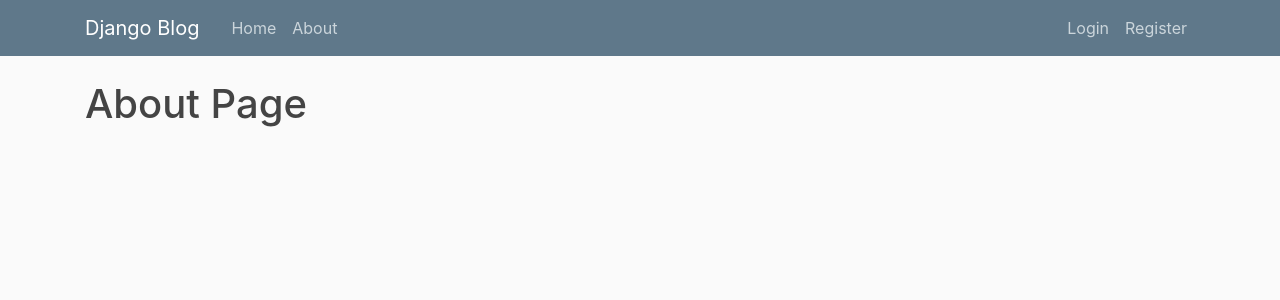
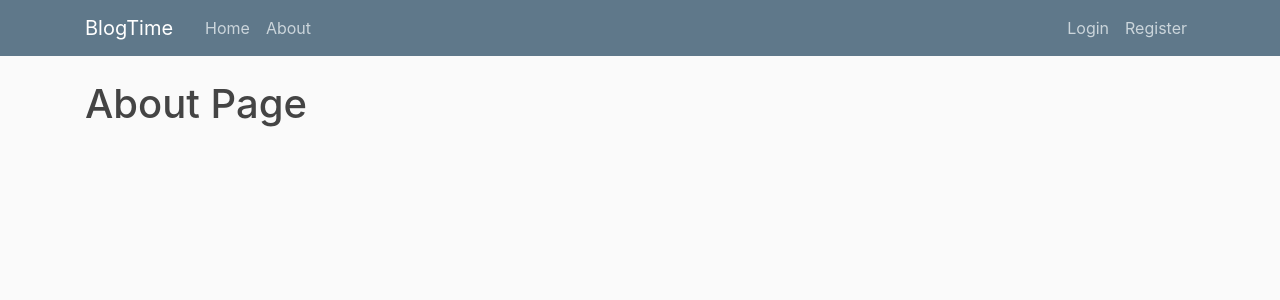
Before and after one commit to SM2456/Blogtime, a Django app: page /about/ in a window 1280 px wide. Shown: the top 300 px of the page. Run offline with Django 3.2, Linux system fonts and the light colour scheme; some libraries are stand-ins or nearby versions.

Commit message:
Update base.html

```diff
--- a/blog/templates/blog/base.html
+++ b/blog/templates/blog/base.html
@@ -22,7 +22,7 @@
     <header class="site-header">
       <nav class="navbar navbar-expand-md navbar-dark bg-steel fixed-top">
         <div class="container">
-          <a class="navbar-brand mr-4" href="{% url 'blog-home' %}">Django Blog</a>
+          <a class="navbar-brand mr-4" href="{% url 'blog-home' %}">BlogTime</a>
           <button class="navbar-toggler" type="button" data-toggle="collapse" data-target="#navbarToggle" aria-controls="navbarToggle" aria-expanded="false" aria-label="Toggle navigation">
           <span class="navbar-toggler-icon"></span>
           </button>
```
